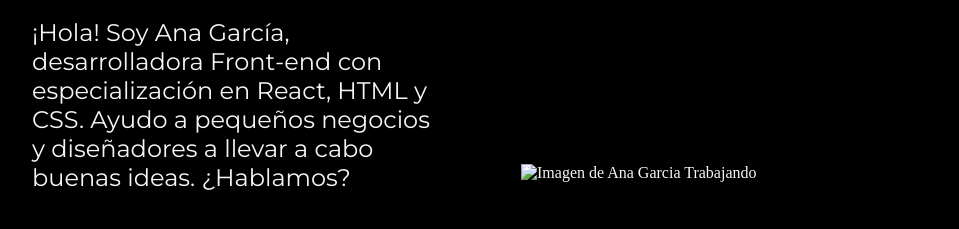
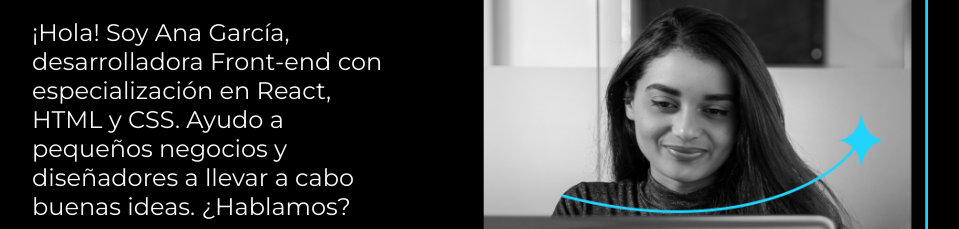
Before and after one commit to Gabriele167/Portafolio, a plain HTML site: page index.html in a window 1280 px wide. Shown: the part 378-607 px from the top of the page, without its empty margins (160-1119 px from the left). Drawn offline with nearby package versions, Linux system fonts and the light colour scheme.

Commit message:
Update index.html

```diff
--- a/index.html
+++ b/index.html
@@ -33,7 +33,7 @@
                     Linkedin</a>
          </div>
         </section>
-        <img class="Presentacion_imagen" src="Imagem.png" alt="Imagen de Ana Garcia Trabajando">
+        <img class="Presentacion_imagen" src="/assents/Imagem.png" alt="Imagen de Ana Garcia Trabajando">
     </main>
     <footer class="footer">
         <p> Desarrollado por Gabriel Anaya</p>
```
